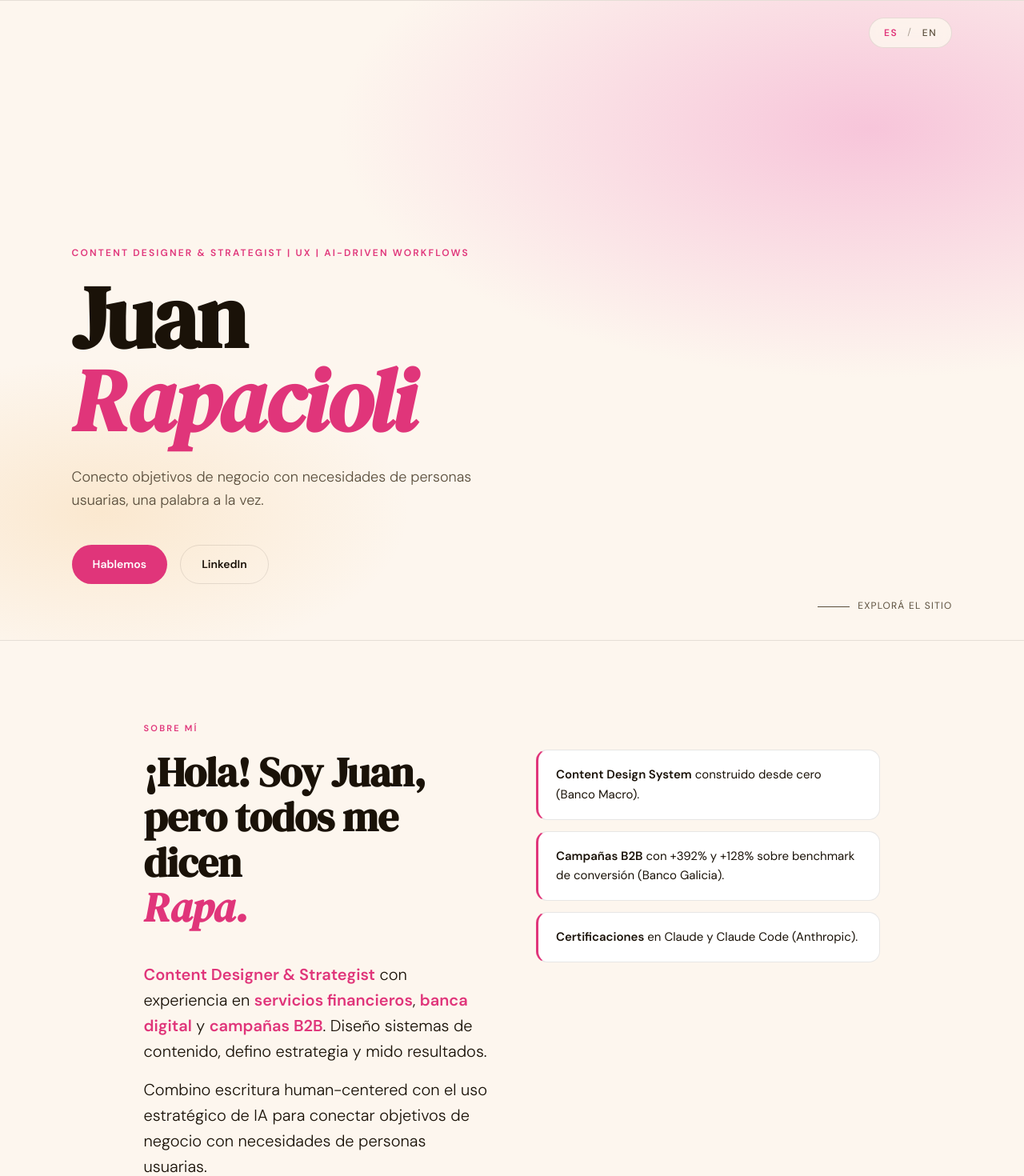
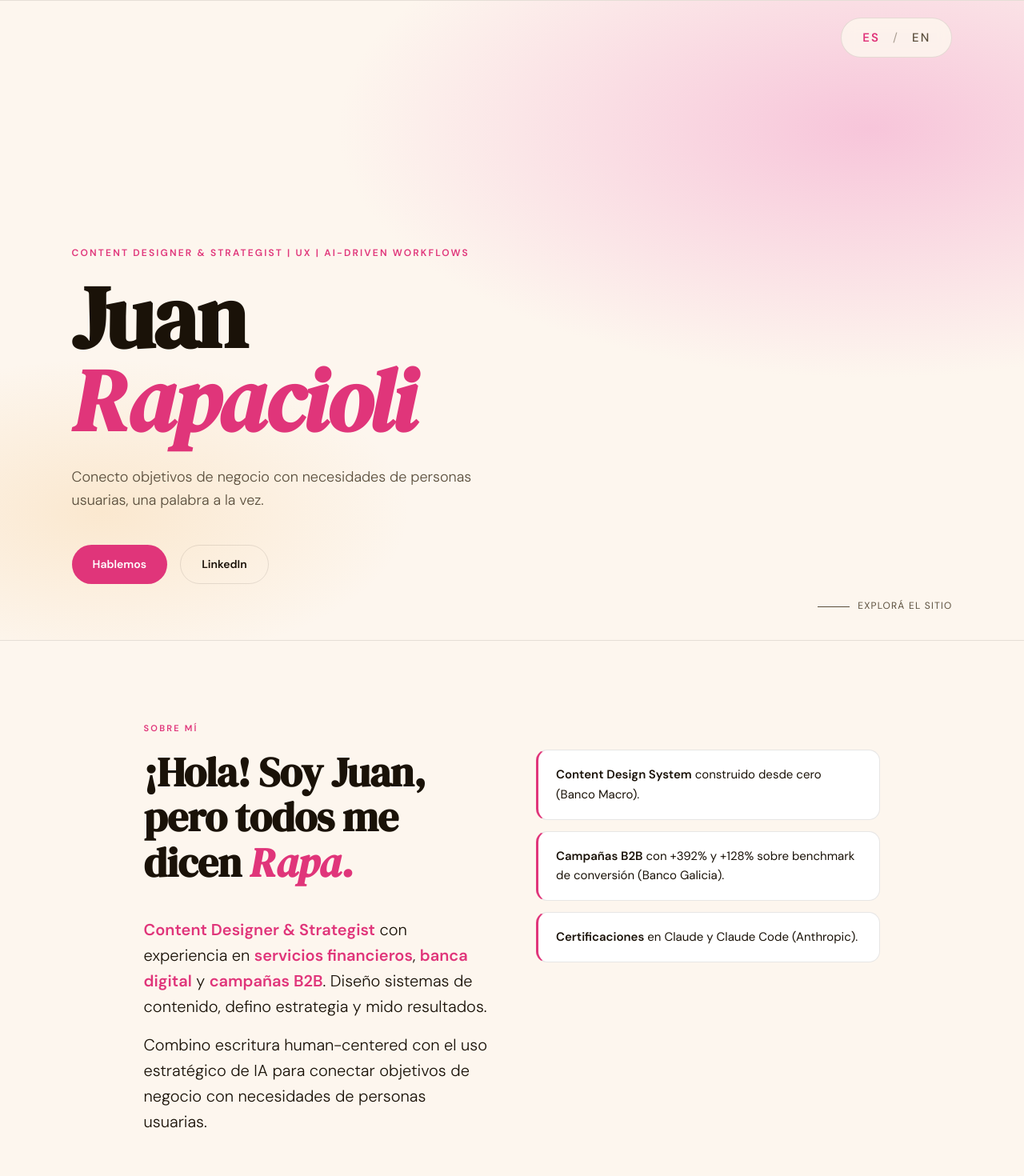
Before and after one commit to limoragni/rapa-site, a Next.js app: page / in a window 1280 px wide. Shown: the top 1470 px of the page at 80% size. Built offline with nearby package versions, Linux system fonts and the light colour scheme.

Commit message:
fix: switcher size, Spanish heading widow, testimonial title, Meli card border
Co-Authored-By: Claude Opus 4.7 (1M context) <noreply@anthropic.com>

```diff
--- a/app/globals.css
+++ b/app/globals.css
@@ -38,14 +38,14 @@ body {
   z-index: 100;
   display: inline-flex;
   align-items: center;
-  gap: 8px;
-  padding: 8px 14px;
+  gap: 10px;
+  padding: 11px 20px;
   background: rgba(253, 246, 238, 0.85);
   border: 1px solid var(--border);
   border-radius: 100px;
   backdrop-filter: blur(8px);
   -webkit-backdrop-filter: blur(8px);
-  font-size: 12px;
+  font-size: 15px;
   letter-spacing: 0.14em;
 }
 
@@ -54,11 +54,11 @@ body {
   border: none;
   cursor: pointer;
   font-family: inherit;
-  font-size: 12px;
+  font-size: 15px;
   font-weight: 500;
   letter-spacing: 0.14em;
   color: var(--ink-light);
-  padding: 2px 4px;
+  padding: 3px 6px;
   transition: color 0.2s, font-weight 0.2s;
 }
 .lang-btn:hover {
@@ -77,7 +77,7 @@ body {
   .lang-switch {
     top: 14px;
     right: 14px;
-    padding: 6px 12px;
+    padding: 9px 16px;
   }
 }
 
@@ -410,6 +410,20 @@ section {
   font-size: 15px;
   font-weight: 500;
   transition: transform 0.2s, box-shadow 0.2s, border-color 0.2s;
+}
+.work-link:visited {
+  color: var(--ink);
+  border-color: var(--border);
+  border-left-color: var(--pink);
+}
+.work-link:focus {
+  outline: none;
+}
+.work-link:focus-visible {
+  outline: 2px solid var(--pink);
+  outline-offset: 3px;
+  border-color: var(--border);
+  border-left-color: var(--pink);
 }
 .work-link:hover {
   transform: translateY(-3px);
--- a/app/page.tsx
+++ b/app/page.tsx
@@ -442,13 +442,16 @@ export default function Home() {
                   <>
                     ¡Hola! Soy Juan,
                     <br />
-                    pero todos me dicen
+                    pero todos me
                     <br />
-                    <em
-                      style={{ fontStyle: "italic", color: "var(--pink)" }}
-                    >
-                      Rapa.
-                    </em>
+                    <span style={{ whiteSpace: "nowrap" }}>
+                      dicen{" "}
+                      <em
+                        style={{ fontStyle: "italic", color: "var(--pink)" }}
+                      >
+                        Rapa.
+                      </em>
+                    </span>
                   </>
                 ) : (
                   <>
@@ -907,7 +910,7 @@ export default function Home() {
                 him an invaluable asset to any team.
               </p>
               <p className="ref-author">Enrique Laffranconi</p>
-              <p className="ref-role">Junior Full-Stack Developer</p>
+              <p className="ref-role">Full-Stack Developer</p>
             </div>
 
             <div className="ref-card reveal">
```
